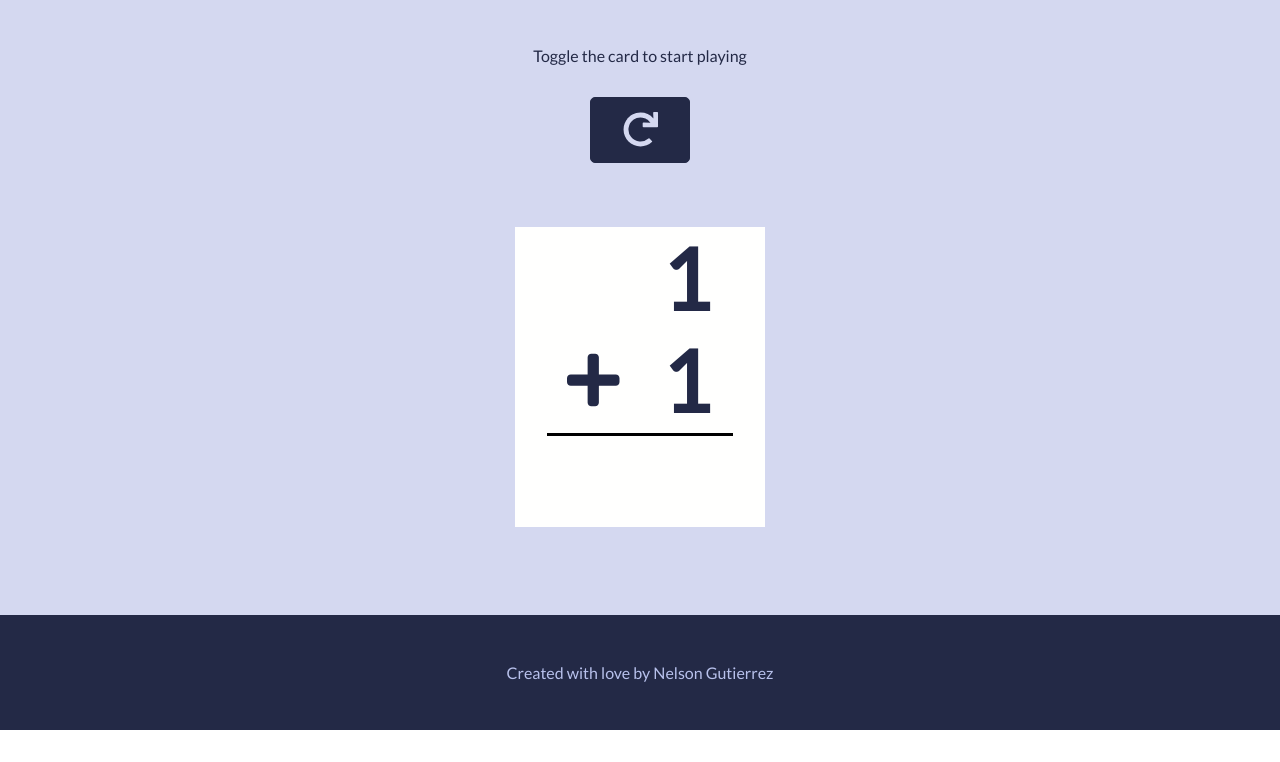
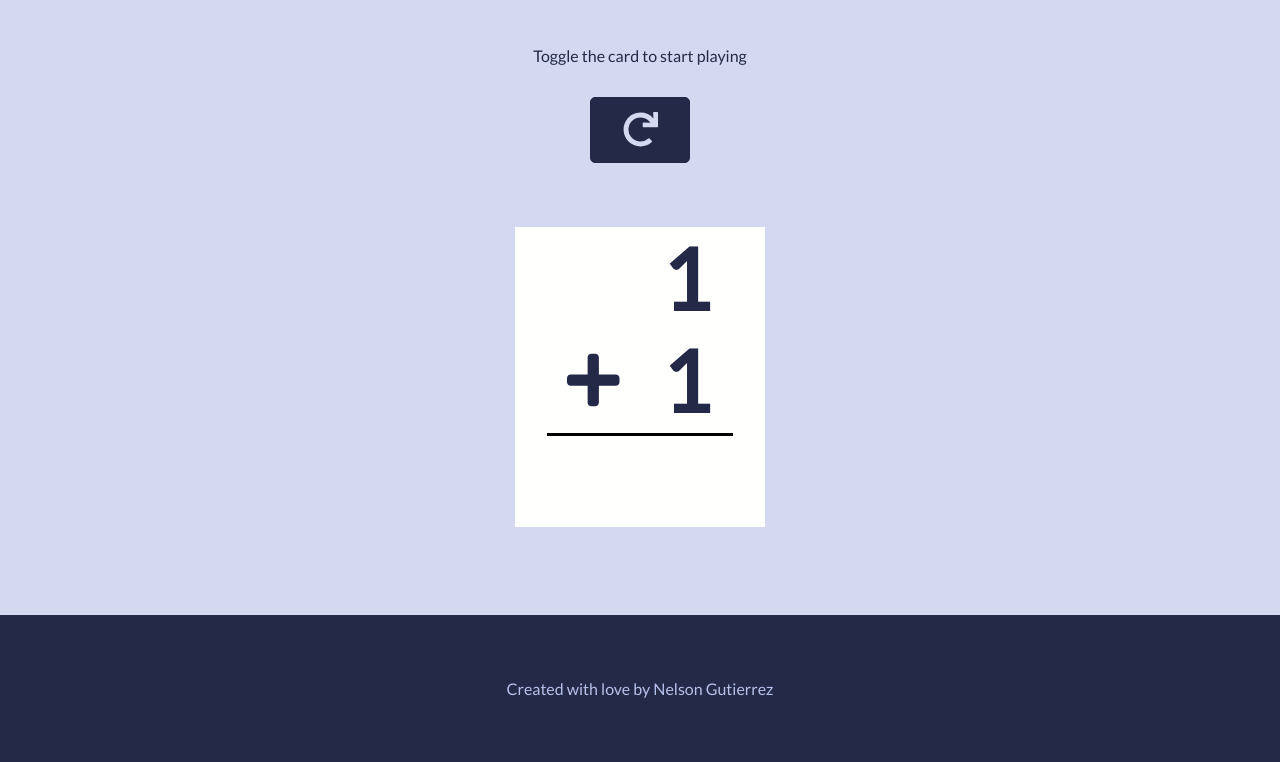
Before and after one commit to nelsonGuti/mathCardsGame, an Angular app: page / in a window 1280 px wide. Shown: the part 390-1152 px from the top of the page. Before the commit the page ends 1120 px from the top, so only its background shows below. Built offline with nearby package versions, Linux system fonts and the light colour scheme.

Commit message:
Add buy me a coffee

```diff
--- a/src/app/components/footer/footer.component.scss
+++ b/src/app/components/footer/footer.component.scss
@@ -5,9 +5,10 @@
   color: $paragraph;
   padding: 3rem;
   display: flex;
+  flex-direction: column;
   justify-content: center;
   p {
-    margin: 0;
+    margin: 1rem;
     text-align: center;
   }
 }
```
Also changed, not shown: src/app/components/footer/footer.component.html (+8 -0 lines).
